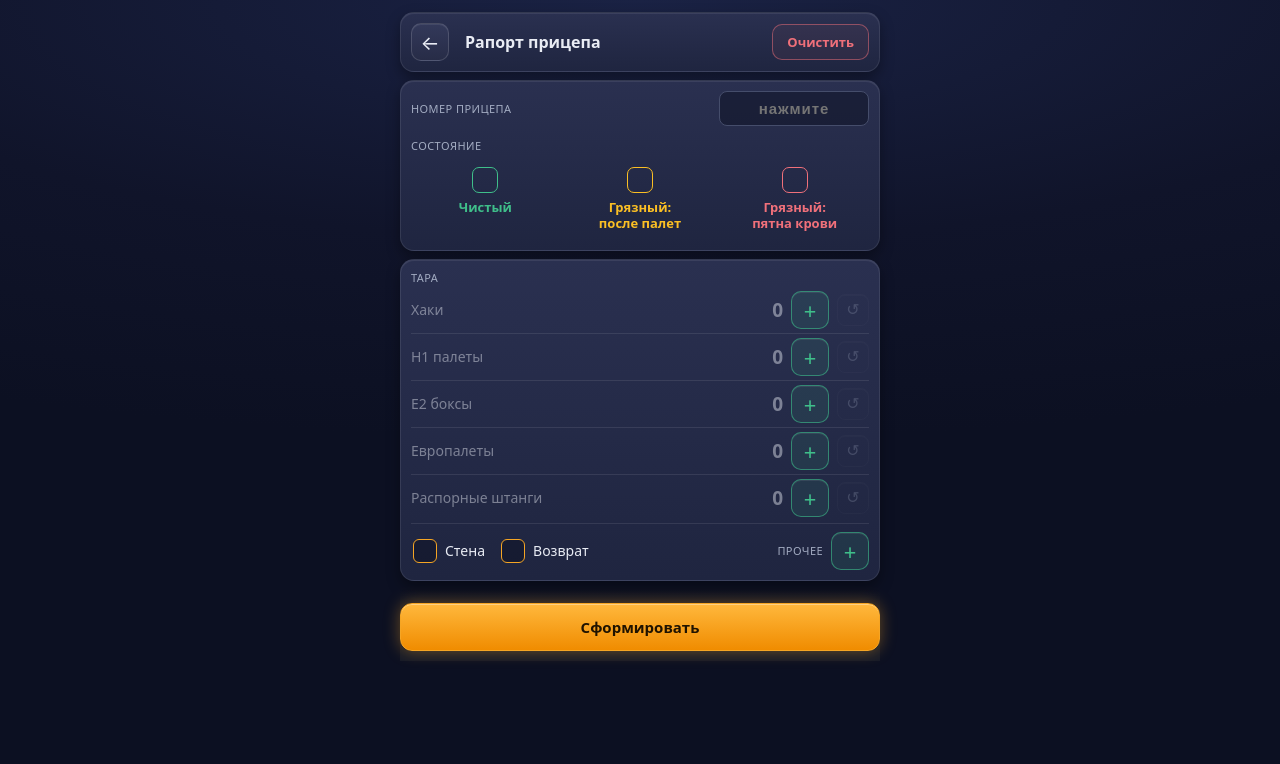
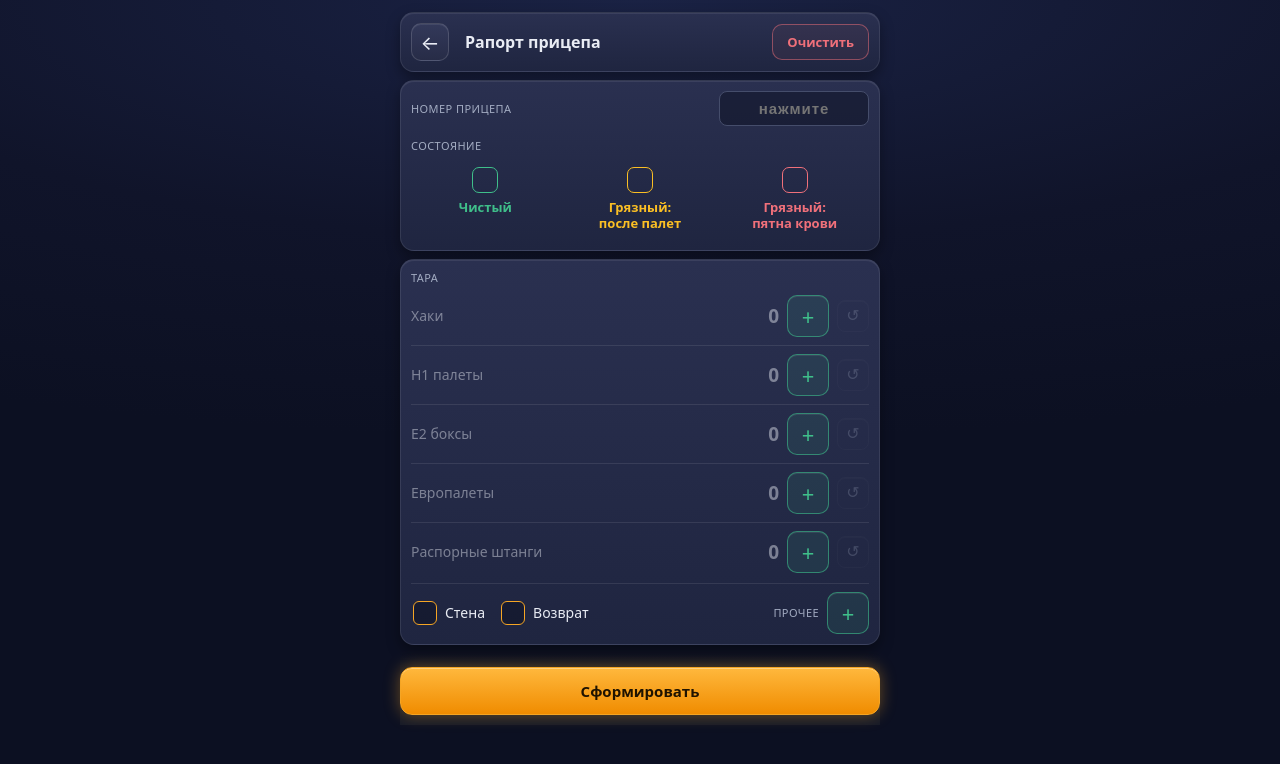
Before and after one commit to Vivis71/driver-diary, a plain HTML site: page trailer.html in a window 1280 px wide. Drawn offline with Linux system fonts and the light colour scheme.

Commit message:
Add files via upload

```diff
--- a/trailer.html
+++ b/trailer.html
@@ -27,12 +27,12 @@ input.txt:focus{outline:none;border-color:var(--acc)}
 .stb.on .bx{background:currentColor}
 .stb.on .bx::after{content:"✓";color:#10110f}
 .seg.has .stb:not(.on){opacity:.55}
-.g{display:grid;grid-template-columns:minmax(0,1fr) 52px 38px 32px;gap:8px;align-items:center;padding:4px 0;border-top:1px solid var(--line)}
+.g{display:grid;grid-template-columns:minmax(0,1fr) 52px 42px 32px;gap:8px;align-items:center;padding:5px 0;padding:clamp(3px,calc((100dvh - 654px) / 10),8px) 0;border-top:1px solid var(--line)}
 .g:first-of-type{border-top:0}
 .g.zero .name,.g.zero .tot{opacity:.45}
 .tot{font-size:19px;font-weight:600;text-align:right;font-variant-numeric:tabular-nums}
 .tot.has{color:var(--acc)}
-.ibtn{width:38px;height:38px;border-radius:10px;border:1.5px solid var(--acc);color:var(--acc);background:transparent;font-size:22px;line-height:1;font-family:inherit;cursor:pointer;display:flex;align-items:center;justify-content:center;padding:0}
+.ibtn{width:42px;height:42px;border-radius:10px;border:1.5px solid var(--acc);color:var(--acc);background:transparent;font-size:22px;line-height:1;font-family:inherit;cursor:pointer;display:flex;align-items:center;justify-content:center;padding:0}
 .rbtn{width:32px;height:32px;border-radius:8px;border:1px solid #454d6b;color:var(--mut);background:transparent;font-size:16px;cursor:pointer;padding:0}
 .rbtn:disabled{opacity:.25;cursor:default}
 .chk{display:flex;align-items:center;gap:12px;cursor:pointer;user-select:none;padding:4px 2px}
```
